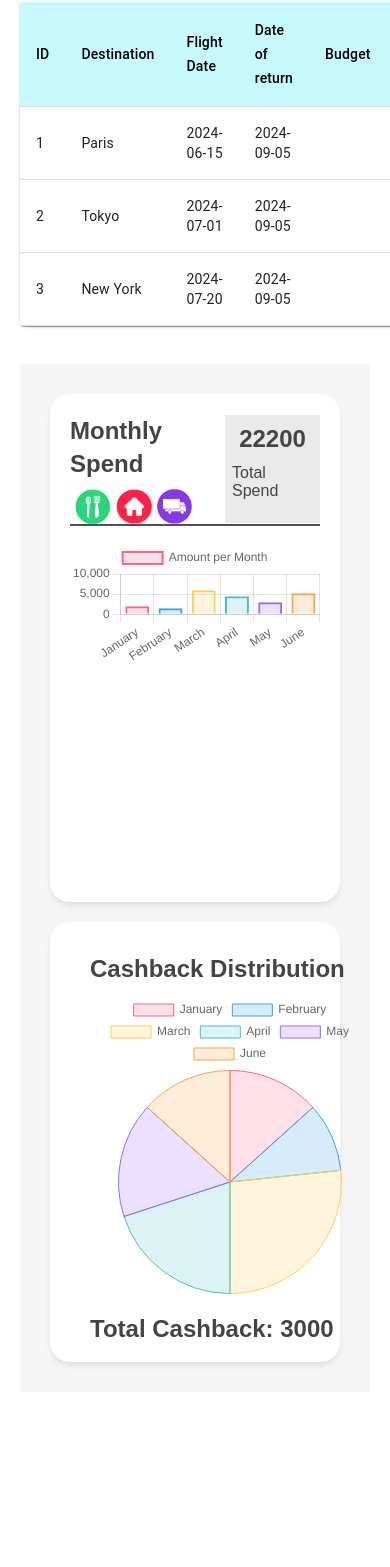
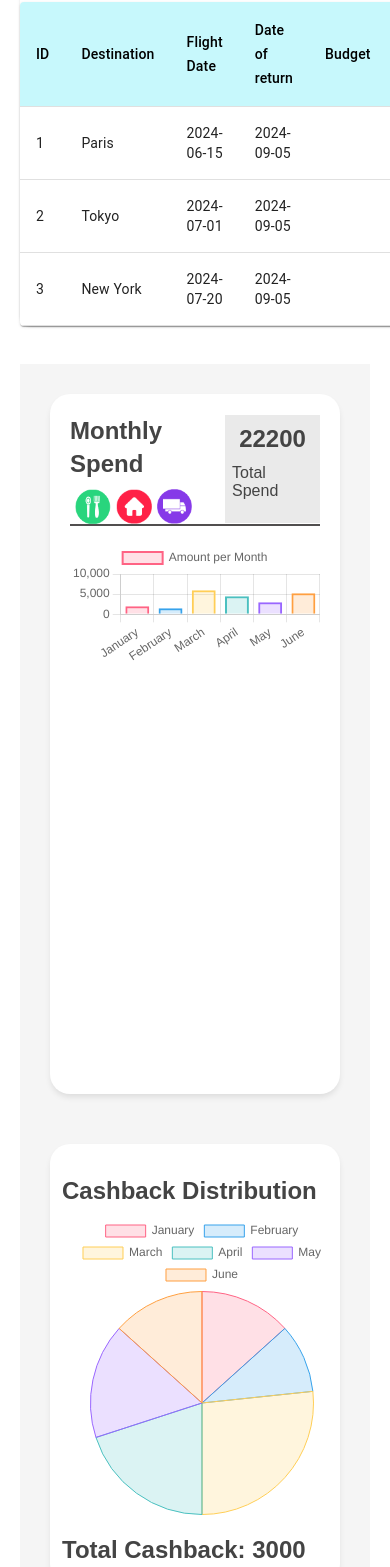
Before and after one commit to rexdevteam/webapp, a React (Vite) app in the folder frontend-v2/: page / in a window 390 px wide. Shown: the part 874-2441 px from the top of the page. Before the commit the page ends 2266 px from the top, so only its background shows below. Built offline with nearby package versions, Linux system fonts and the light colour scheme; a web font is replaced by a local one.

Commit message:
edited the dashboard

```diff
--- a/frontend-v2/src/pages/dashboard/charts/chart.css
+++ b/frontend-v2/src/pages/dashboard/charts/chart.css
@@ -19,6 +19,7 @@
         width: 100%;
     display: flex;
     padding: 20px;
+    gap: 30px;
     justify-content: space-between;
     margin-top: 20px;
 
@@ -73,7 +74,7 @@ border-radius: 20px;
     box-shadow: 0 4px 6px -1px #0000001a;
 }
 
-@media (max-width: 768px) {
+@media (max-width: 1222px) {
     .Main-chart-span {
             background-color: whitesmoke;
             width: 100%;
@@ -122,3 +123,32 @@ border-radius: 20px;
                                     box-shadow: 0 4px 6px -1px #0000001a;
                                 }
 }
+
+@media (max-width: 788px)
+{
+    .pie-chart {
+            width: 300px;
+            display: block;
+            margin: auto;
+            position: relative;
+            left: -28px;
+            justify-content: center;
+            height: 310px;
+
+        }
+
+
+                .full-bar-chat {
+                    width: 100%;
+                    padding: 20px;
+                    height: 700px;
+                    background-color: white;
+                    border-radius: 20px;
+                    box-shadow: 0 4px 6px -1px #0000001a;
+                }
+                .bar {
+                    margin-top: 12px;
+                    height: max-content;
+                }
+
+}
```
Also changed, not shown: frontend-v2/src/pages/dashboard/dashboard.css (+7 -1 lines).
